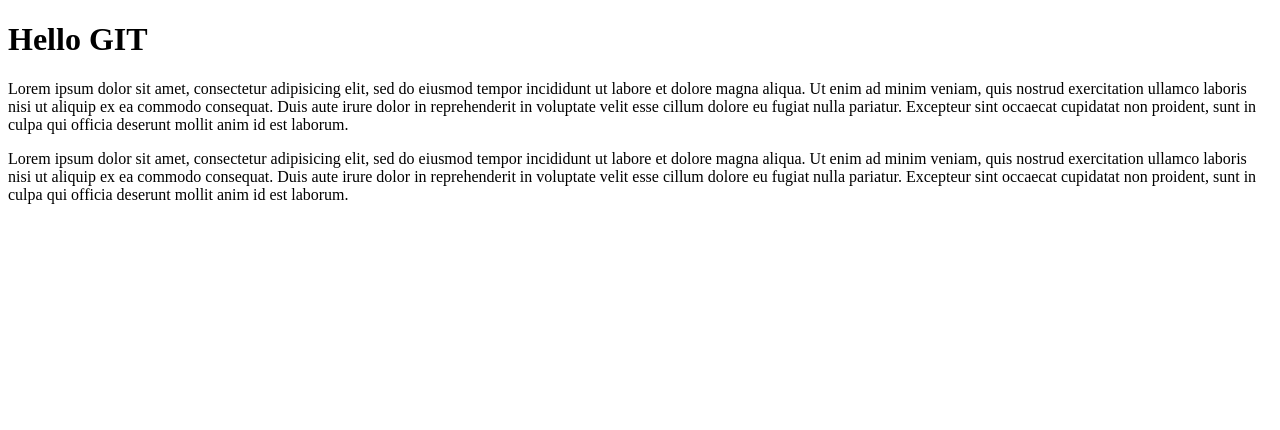
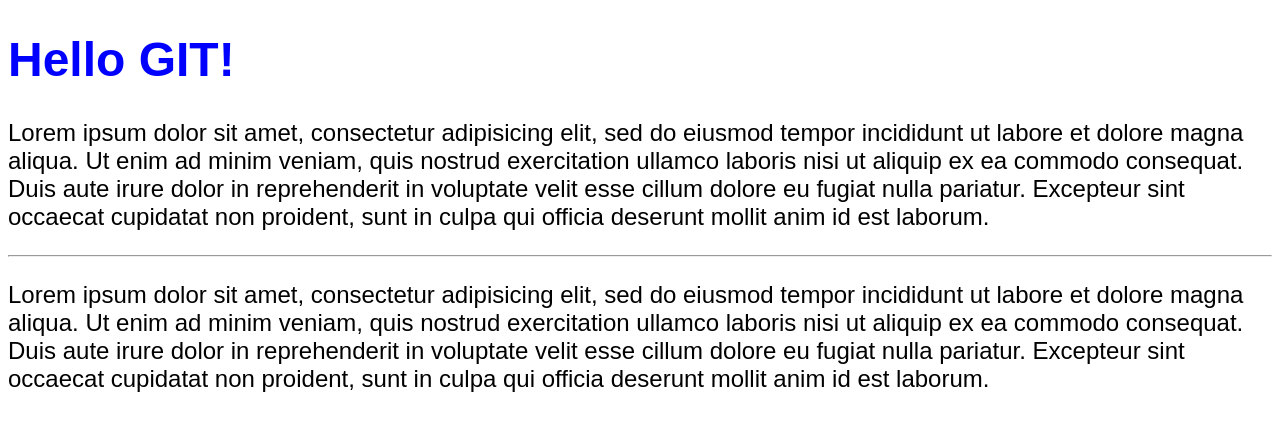
Before and after one commit to vanya3113/index, a plain HTML site: page index.html in a window 1280 px wide. Drawn offline with Linux system fonts and the light colour scheme.

Commit message:
link style.css

```diff
--- a/index.html
+++ b/index.html
@@ -3,9 +3,10 @@
 <head>
 	<meta charset="utf-8">
 	<title>git</title>
+	<link rel="stylesheet" type="text/css" href="style.css">
 </head>
 <body>
-	<h1>Hello GIT</h1>
+	<h1>Hello GIT!</h1>
     <p>
     	Lorem ipsum dolor sit amet, consectetur adipisicing elit, sed do eiusmod
     	tempor incididunt ut labore et dolore magna aliqua. Ut enim ad minim veniam,
@@ -14,6 +15,7 @@
     	cillum dolore eu fugiat nulla pariatur. Excepteur sint occaecat cupidatat non
     	proident, sunt in culpa qui officia deserunt mollit anim id est laborum.
     </p>
+    <hr>
     <p>
     	Lorem ipsum dolor sit amet, consectetur adipisicing elit, sed do eiusmod
     	tempor incididunt ut labore et dolore magna aliqua. Ut enim ad minim veniam,
--- /dev/null
+++ b/style.css
@@ -0,0 +1,7 @@
+body {
+	font-family: sans-serif;
+	font-size: 1.5rem;
+}
+h1 {
+	color: blue;
+}
```
